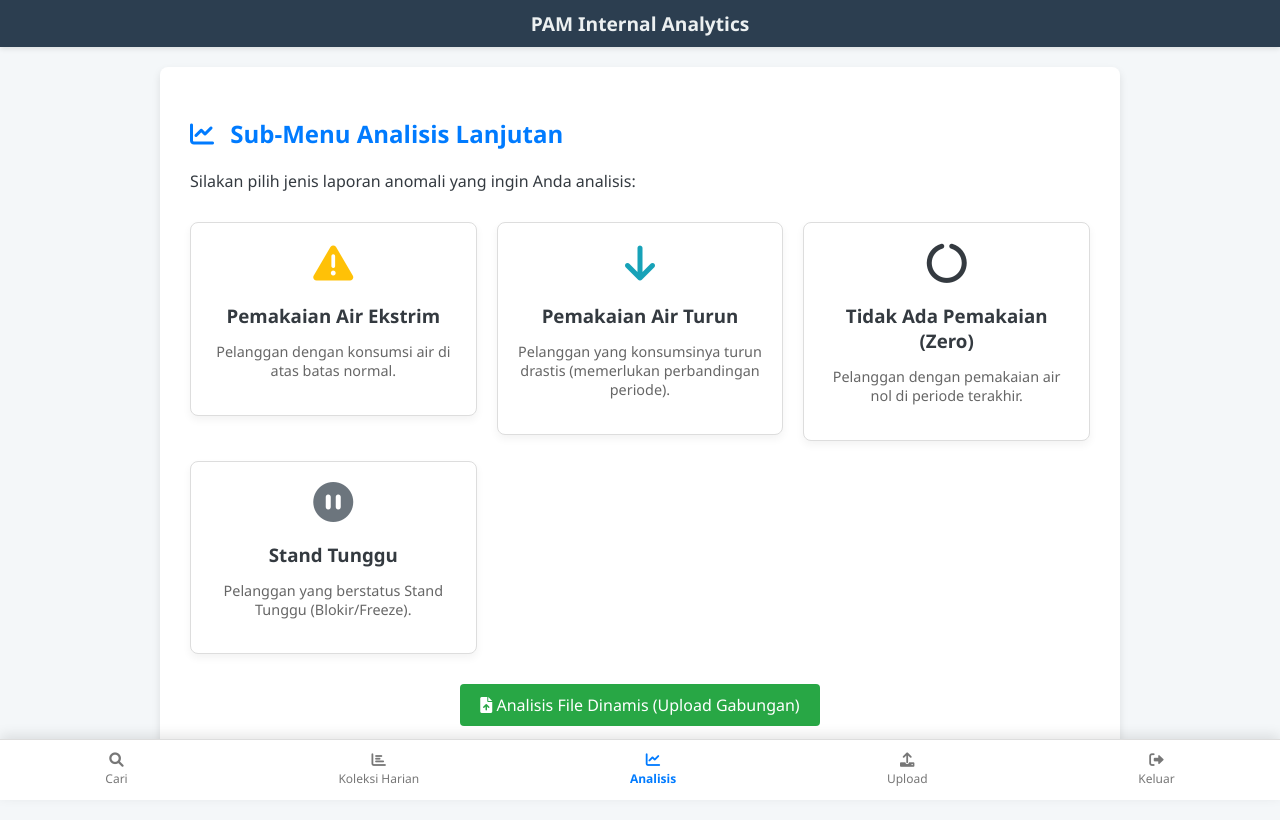
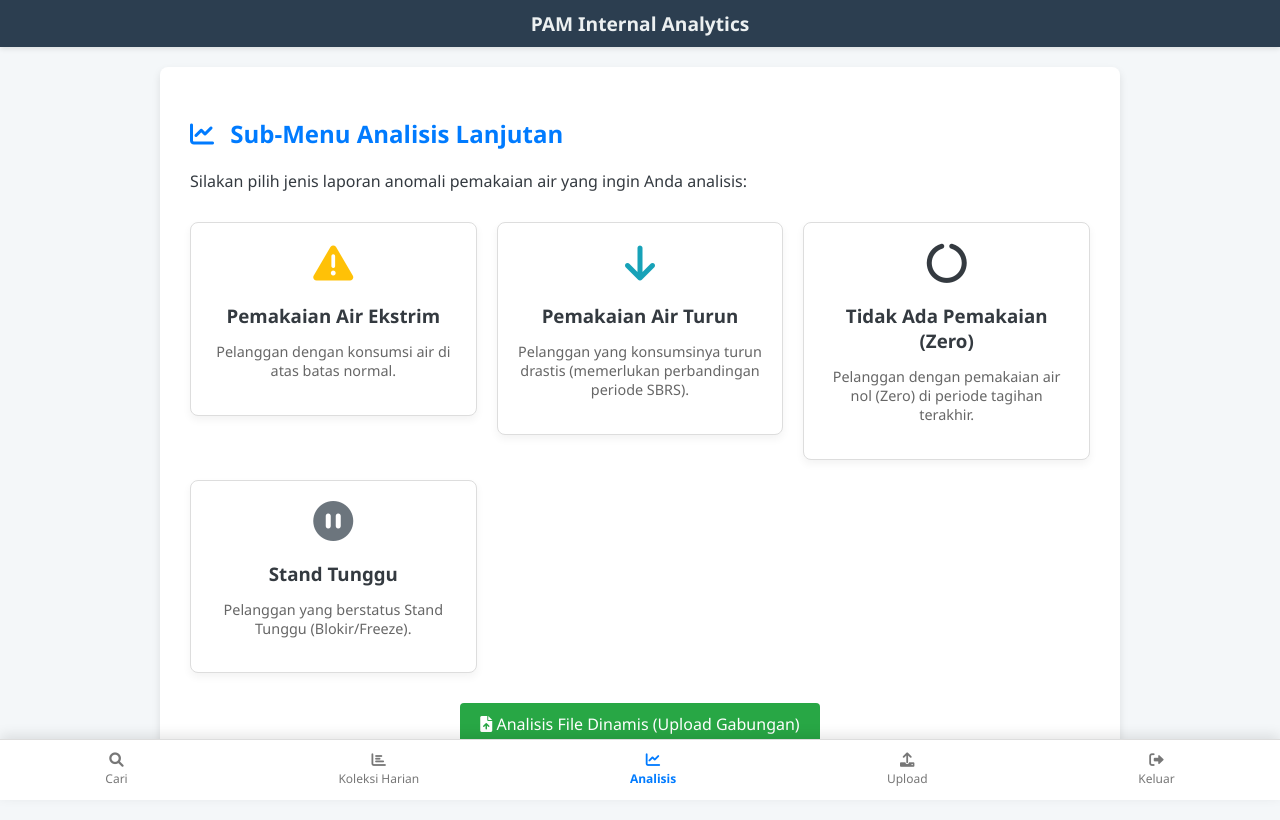
Before and after one commit to krackxor/PAM, a Flask app: page /analyze in a window 1280 px wide. Shown: the top 820 px of the page. Run offline with Flask 3, Linux system fonts and the light colour scheme; the visitor is signed in with stand-in values (Sample User, id 1).

Commit message:
Update analyze_landing.html

```diff
--- a/templates/analyze_landing.html
+++ b/templates/analyze_landing.html
@@ -71,7 +71,7 @@
         <i class="fas fa-chart-line" style="margin-right: 10px;"></i> Sub-Menu Analisis Lanjutan
     </h2>
 
-    <p>Silakan pilih jenis laporan anomali yang ingin Anda analisis:</p>
+    <p>Silakan pilih jenis laporan anomali pemakaian air yang ingin Anda analisis:</p>
 
     <div class="report-grid-menu">
 
@@ -87,7 +87,7 @@
             <div class="report-card">
                 <i class="fas fa-arrow-down" style="color: #17a2b8;"></i>
                 <h3>Pemakaian Air Turun</h3>
-                <p>Pelanggan yang konsumsinya turun drastis (memerlukan perbandingan periode).</p>
+                <p>Pelanggan yang konsumsinya turun drastis (memerlukan perbandingan periode SBRS).</p>
             </div>
         </a>
 
@@ -95,7 +95,7 @@
             <div class="report-card">
                 <i class="fas fa-circle-notch" style="color: #343a40;"></i>
                 <h3>Tidak Ada Pemakaian (Zero)</h3>
-                <p>Pelanggan dengan pemakaian air nol di periode terakhir.</p>
+                <p>Pelanggan dengan pemakaian air nol (Zero) di periode tagihan terakhir.</p>
             </div>
         </a>
 
```
